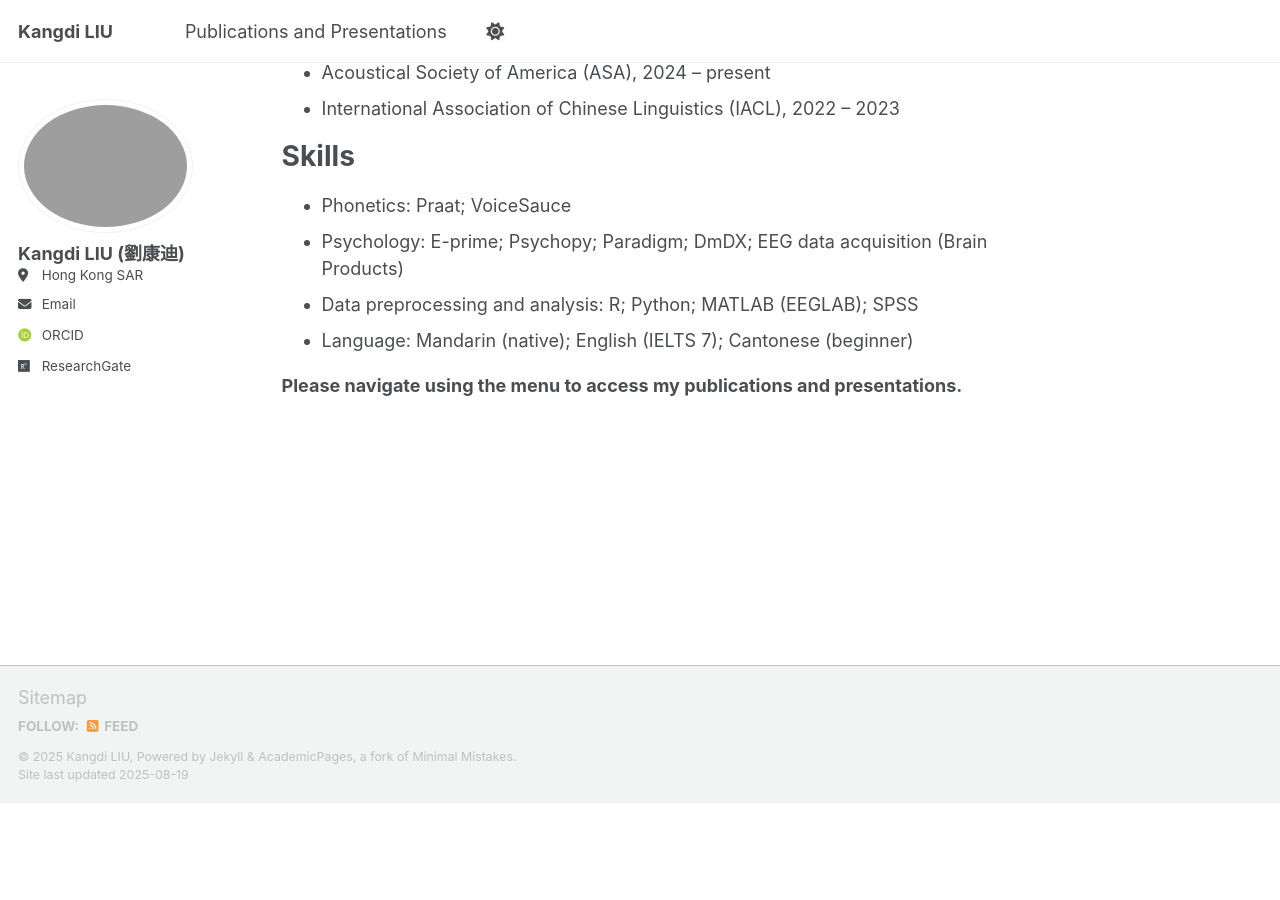
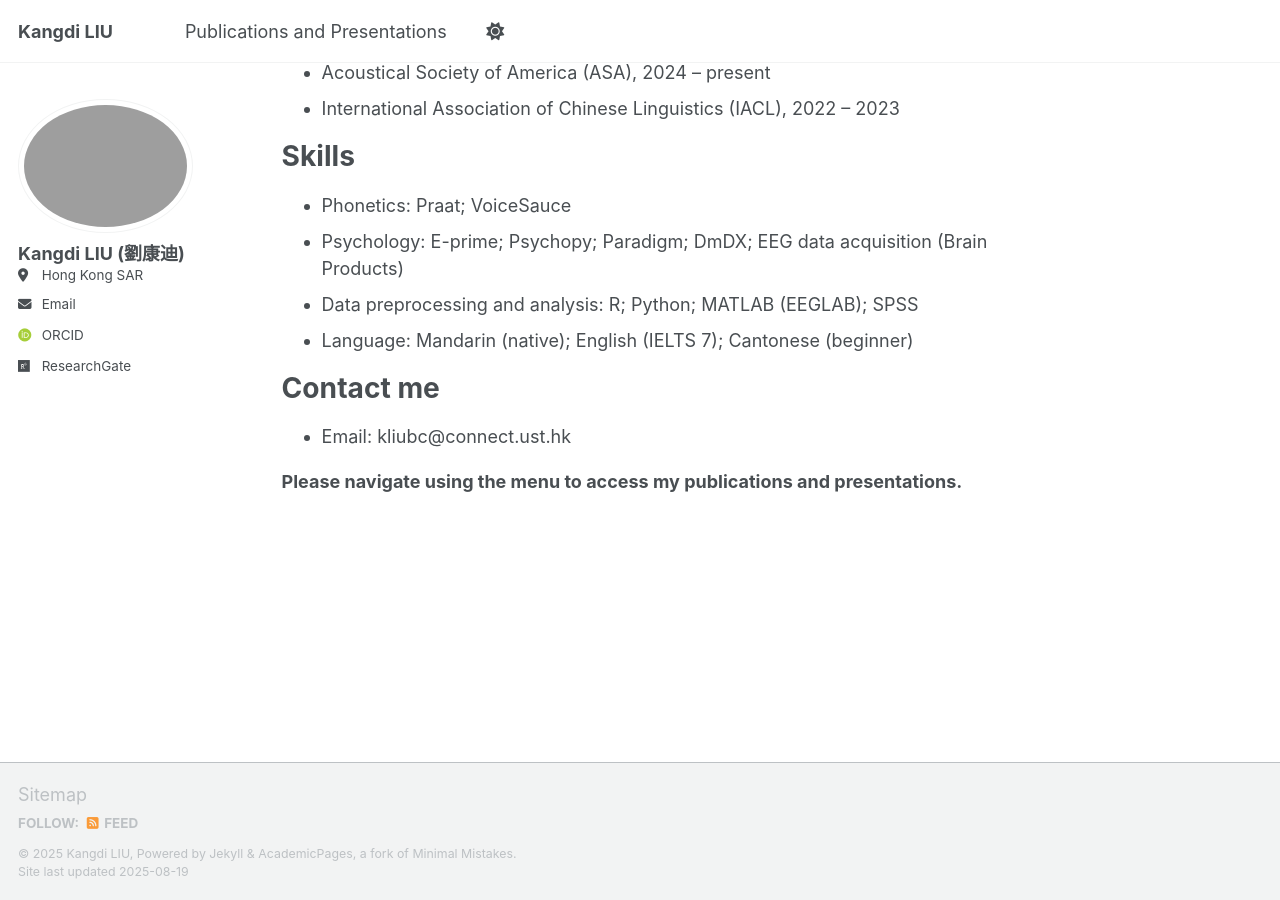
Before and after one commit to kliubc2025/kliubc.github.io, a Jekyll site: the page built from _pages/about.md, in a window 1280 px wide and 900 px high, scrolled down 3026 px. Built offline with Jekyll 4.4.1, drawn with Linux system fonts in a browser that asks for light colours; some web fonts are replaced; a script that is not in the unit is left out; before the commit the page ends 3829 px from its top, so only the background shows below that.

Commit message:
Update about.md

```diff
--- a/_pages/about.md
+++ b/_pages/about.md
@@ -94,4 +94,7 @@ Skills
 * Data preprocessing and analysis: R; Python; MATLAB (EEGLAB); SPSS
 * Language: Mandarin (native); English (IELTS 7); Cantonese (beginner)
 
+# Contact me
+* Email: kliubc@connect.ust.hk
+
 **Please navigate using the menu to access my publications and presentations.**
```
